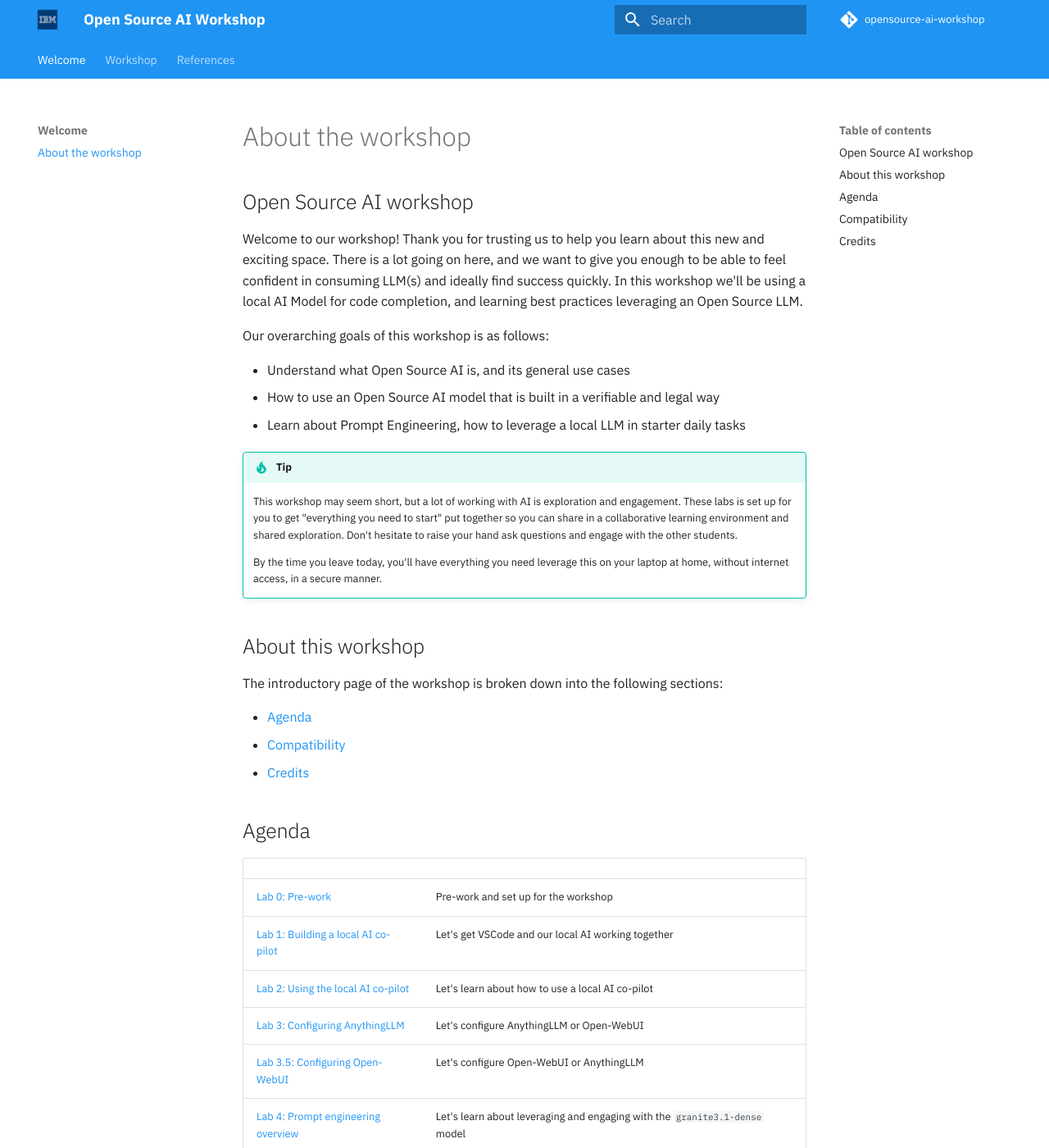
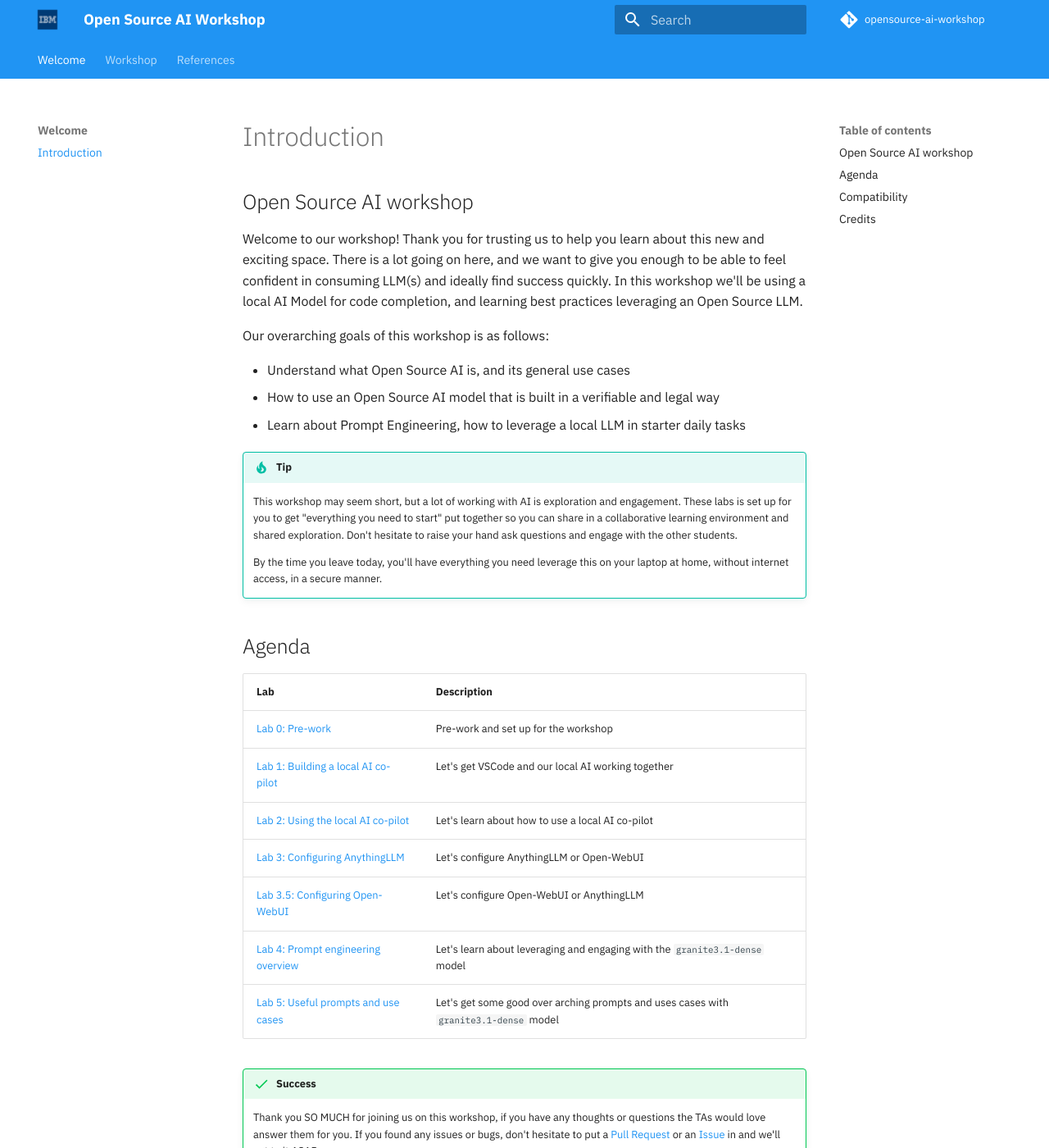
Before and after one commit to IBM/opensource-ai-workshop, an MkDocs documentation site: the page built from docs/README.md, in a window 1280 px wide and 1400 px high. Shown: the whole window at 82% size. Built offline with MkDocs 1.6.1 and Material for MkDocs 9.7.7, drawn with Linux system fonts in a browser that asks for light colours; comment, search, counter and statistics services are not loaded.

Commit message:
fixed up table, and changed mkdocs.yml
Signed-off-by: JJ Asghar <awesome@ibm.com>

```diff
--- a/docs/README.md
+++ b/docs/README.md
@@ -27,17 +27,9 @@
     By the time you leave today, you'll have everything you need leverage this on your laptop
     at home, without internet access, in a secure manner.
 
-## About this workshop
-
-The introductory page of the workshop is broken down into the following sections:
-
-* [Agenda](#agenda)
-* [Compatibility](#compatibility)
-* [Credits](#credits)
-
 ## Agenda
 
-|  |  |
+| Lab  | Description  |
 | :--- | :--- |
 | [Lab 0: Pre-work](pre-work/README.md) | Pre-work and set up for the workshop |
 | [Lab 1: Building a local AI co-pilot](lab-1/README.md) | Let's get VSCode and our local AI working together |
--- a/mkdocs.yml
+++ b/mkdocs.yml
@@ -11,7 +11,7 @@
 # Navigation
 nav:
   - Welcome:
-    - About the workshop: README.md
+    - Introduction: README.md
   - Workshop:
     - Lab 0. Pre-work: pre-work/README.md
     - Lab 1. Building a local AI co-pilot: lab-1/README.md
```
